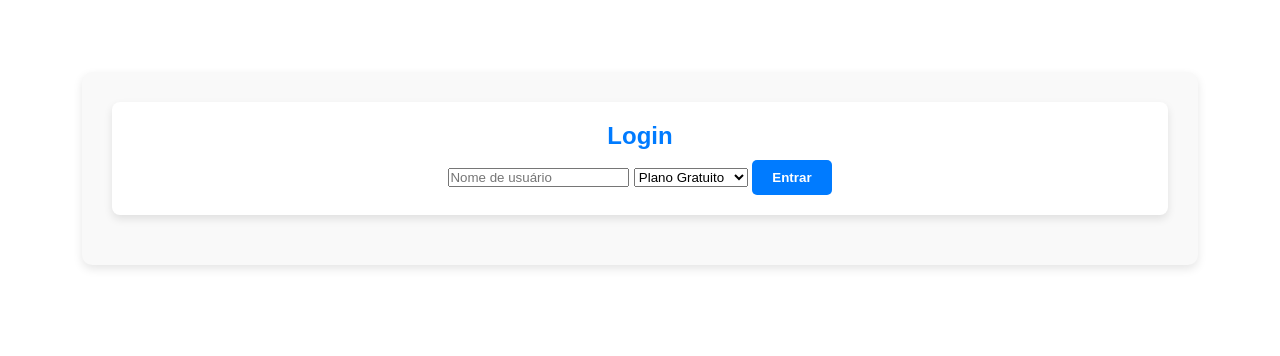
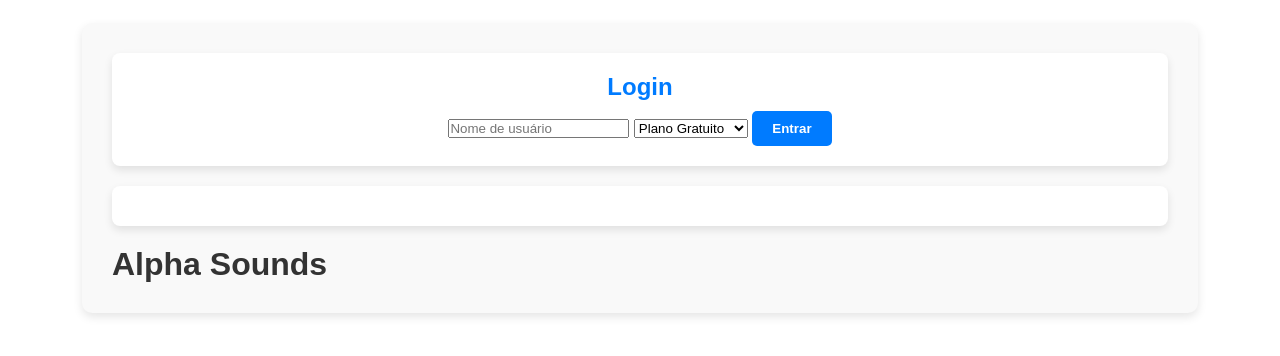
Before and after one commit to guilherme-augusto50/Alpha-Sound, a plain HTML site: page index.html in a window 1280 px wide. Shown: the part 232-588 px from the top of the page. Drawn offline with Linux system fonts and the light colour scheme.

Commit message:
Update index.html

```diff
--- a/index.html
+++ b/index.html
@@ -3,10 +3,11 @@
 <head>
     <meta charset="UTF-8">
     <meta name="viewport" content="width=device-width, initial-scale=1.0">
-    <title>Tocador Musical</title>
+    <title>Alpha Sound</title>
     <link rel="stylesheet" href="styles.css">
     <link rel="stylesheet" href="https://cdnjs.cloudflare.com/ajax/libs/font-awesome/6.0.0-beta3/css/all.min.css">
 </head>
+
 <body>
     <div class="container">
         <div class="login-container" id="login-container">
@@ -18,16 +19,18 @@
             </select>
             <button id="login-button">Entrar</button>
         </div>
-        <div class="user-info" id="user-info" style="display: none;">
+        <div class="user-info" id="user-info">
             <h3 id="user-name"></h3>
             <p id="user-plan"></p>
+        </div>
+        <div class="logo" id="logo">
+            <h1>Alpha Sounds</h1>
         </div>
         <div class="music-list-container" id="music-list-container" style="display: none;">
             <h2>Músicas Armazenadas</h2>
             <ul id="music-list"></ul>
         </div>
         <div class="music-player" id="music-player" style="display: none;">
-            <h1>Tocador Musical</h1>
             <input type="file" id="file-input" accept="audio/*" />
             <audio id="audio" controls></audio>
             <div class="controls">
```
